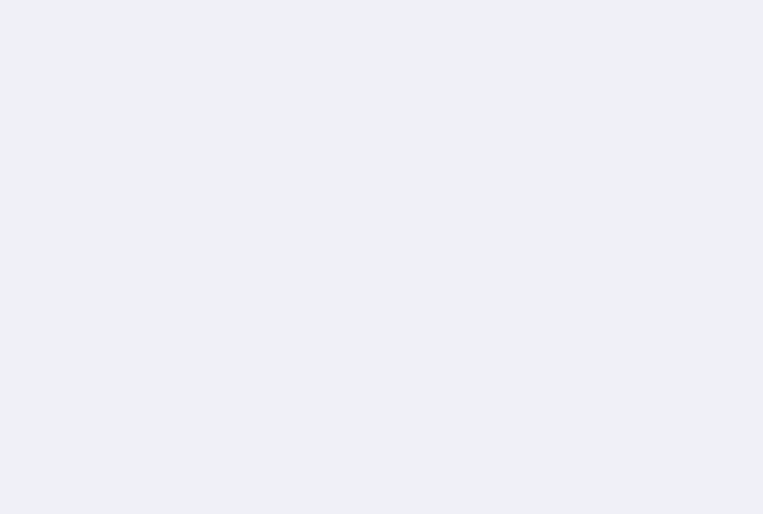
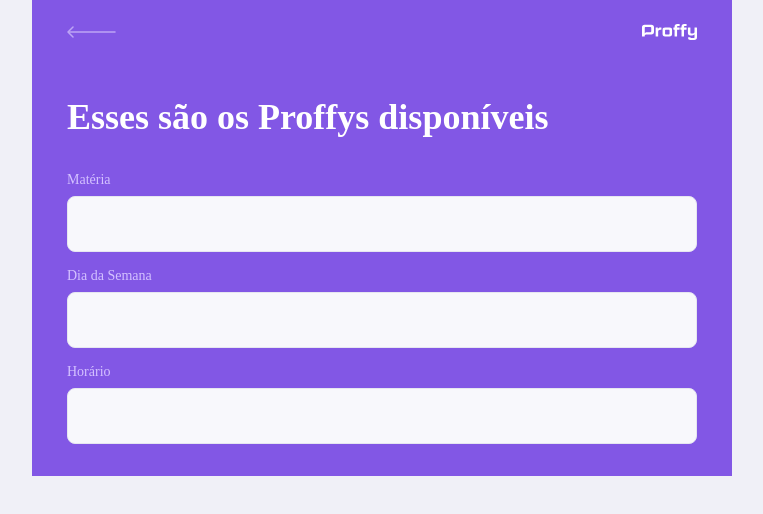
Before and after one commit to Ailsoncf/Proffy, a React (Create React App) app in the folder web/: page /study in a window 1280 px wide. Shown: the top 514 px of the page, without its empty margins (258-1021 px from the left). Built offline with nearby package versions, Linux system fonts and the light colour scheme.

Commit message:
Create Header Component

```diff
--- /dev/null
+++ b/web/src/components/PageHeader/index.js
@@ -0,0 +1,25 @@
+import React from "react";
+
+import { Link } from "react-router-dom";
+
+import backIcon from "../../assets/images/icons/back.svg";
+import logo from "../../assets/images/logo.svg";
+
+function PageHeader(props) {
+  return (
+    <header className="page-header">
+      <div className="top-bar-container">
+        <Link to="/">
+          <img src={backIcon} alt="Voltar" />
+        </Link>
+        <img src={logo} alt="Proffy" />
+      </div>
+      <div className="header-content">
+        <strong>{props.title}</strong>
+        {props.children}
+      </div>
+    </header>
+  );
+}
+
+export default PageHeader;
--- a/web/src/pages/Landing/index.js
+++ b/web/src/pages/Landing/index.js
@@ -1,5 +1,5 @@
 import React from "react";
-//import { Link } from "react-router-dom";
+import { Link } from "react-router-dom";
 
 import logoImg from "../../assets/images/logo.svg";
 import landingImg from "../../assets/images/landing.svg";
@@ -9,7 +9,6 @@
 import purpleHeartIcon from "../../assets/images/icons/purple-heart.svg";
 
 import "./styles.css";
-import { Link } from "react-router-dom";
 
 function Landing() {
   return (
--- a/web/src/pages/TeacherForm/index.js
+++ b/web/src/pages/TeacherForm/index.js
@@ -1,7 +1,13 @@
 import React from "react";
 
+import PageHeader from "../../components/PageHeader";
+
 function TeacherForm() {
-  return <h1>Teacher form</h1>;
+  return (
+    <div id="page-teacher-form" className="container">
+      <PageHeader title="Que incrível que você quer der aulas." />
+    </div>
+  );
 }
 
 export default TeacherForm;
--- /dev/null
+++ b/web/src/pages/TeacherList/index.js
@@ -0,0 +1,32 @@
+import React from "react";
+
+import PageHeader from "../../components/PageHeader";
+
+import "./styles.css";
+
+function TeacherList() {
+  return (
+    <div id="page-teacher-list" className="container">
+      <PageHeader title="Esses são os Proffys disponíveis">
+        <form id="search-teachers">
+          <div className="input-block">
+            <label htmlFor="subject">Matéria</label>
+            <input type="text" id="subject" />
+          </div>
+
+          <div className="input-block">
+            <label htmlFor="week-day">Dia da Semana</label>
+            <input type="text" id="week-day" />
+          </div>
+
+          <div className="input-block">
+            <label htmlFor="time">Horário</label>
+            <input type="text" id="time" />
+          </div>
+        </form>
+      </PageHeader>
+    </div>
+  );
+}
+
+export default TeacherList;
--- /dev/null
+++ b/web/src/pages/TeacherList/styles.css
@@ -0,0 +1,87 @@
+#page-teacher-list {
+    width: 100vw;
+    height: 100vw;
+}
+
+.page-header {
+    display: flex;
+    flex-direction: column;
+    background-color: var(--color-primary);
+}
+
+.page-header .top-bar-container {
+    width: 90%;
+    margin: 0 auto;
+    display: flex;
+    justify-content: space-between;
+    align-items: center;
+    color: var(--color-text-in-primary);
+    padding: 1.6rem 0;
+}
+
+.page-header .top-bar-container a {
+    height: 3.2rem;
+    transition: opacity 0.2s;
+}
+.page-header .top-bar-container a:hover {
+    opacity: 0.6;
+}
+
+.page-header .top-bar-container > img {
+    height: 1.6rem;
+}
+
+.page-header .header-content {
+    width: 90%;
+    margin: 0 auto;
+    position: relative;
+    margin: 3.2rem auto;
+}
+
+.page-header .header-content strong {
+    font: 700 3.6rem Archivo;
+    line-height: 4.2rem;
+    color: var(--color-title-in-primary);
+}
+
+#search-teachers {
+    margin-top:3.2rem;
+}
+
+#search-teachers label{
+    color: var(--color-text-in-primary);
+}
+
+#search-teachers .input-block {
+    position: relative;
+}
+#search-teachers .input-block + .input-block{
+    margin-top: 1.4rem;
+}
+
+#search-teachers .input-block label {
+    font-size: 1.4rem;
+}
+
+#search-teachers .input-block input {
+    width: 100%;
+    height: 5.6rem;
+    margin-top: 0.8rem;
+    border-radius: 0.8rem;
+    background: var(--color-input-background);
+    border: 1px solid var(--color-line-in-white);
+    outline: 0;
+    padding: 0.6rem;
+    font: 1.6rem Archivo;
+}
+
+#search-teachers .input-block:focus-within::after {
+    width: calc(100% - 3.2rem);
+    height: 2px;
+    content: '';
+    background: var(--color-primary-light);
+    position: absolute;
+    left: 1.6rem;
+    right: 1.6rem;
+    bottom: 0;
+}
--- a/web/src/routes.js
+++ b/web/src/routes.js
@@ -3,12 +3,14 @@
 
 import Landing from "./pages/Landing";
 import TeacherForm from "./pages/TeacherForm";
+import TeacherList from "./pages/TeacherList";
 
 function Routes() {
   return (
     <BrowserRouter>
       <Route path="/" exact component={Landing} />
-      <Route path="give-classes" exact component={TeacherForm} />
+      <Route path="/give-classes" component={TeacherForm} />
+      <Route path="/study" component={TeacherList} />
     </BrowserRouter>
   );
 }
```
Also changed, not shown: web/src/components/PageHeader/styles.css (added).
